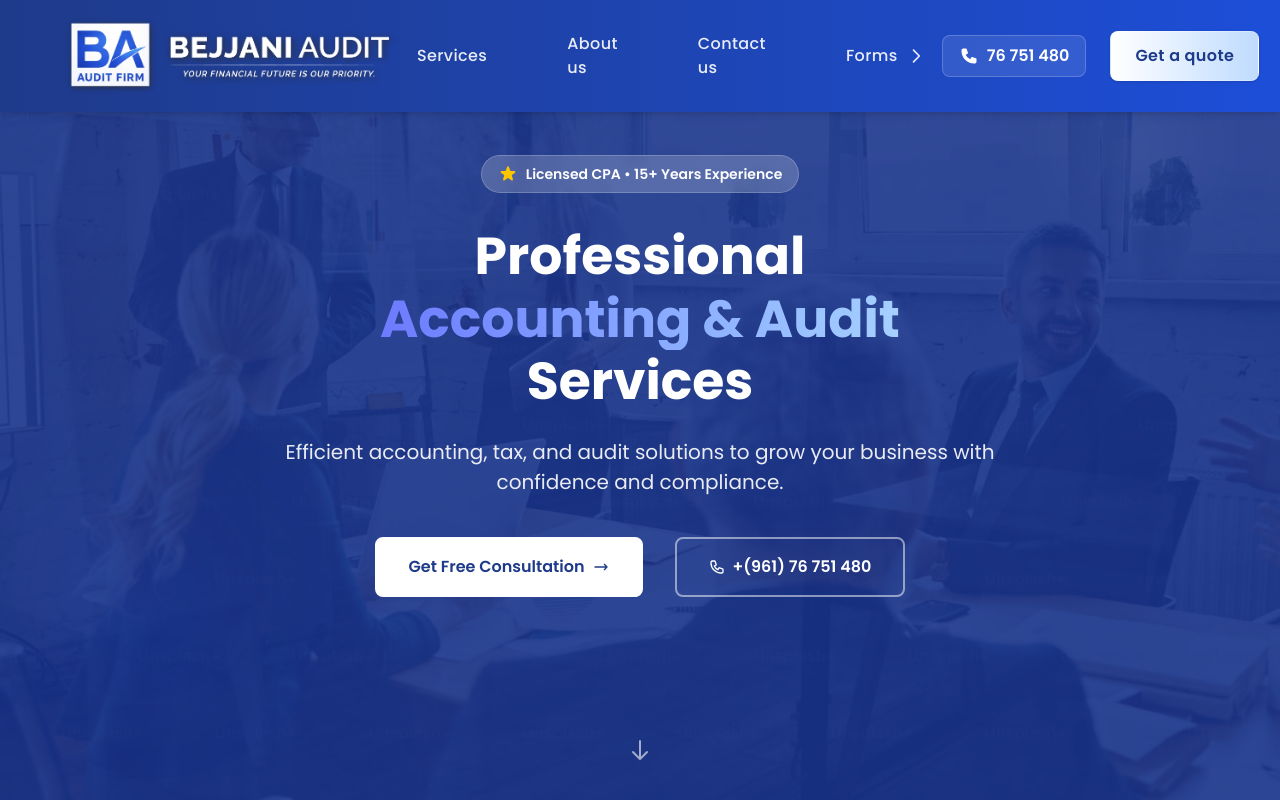
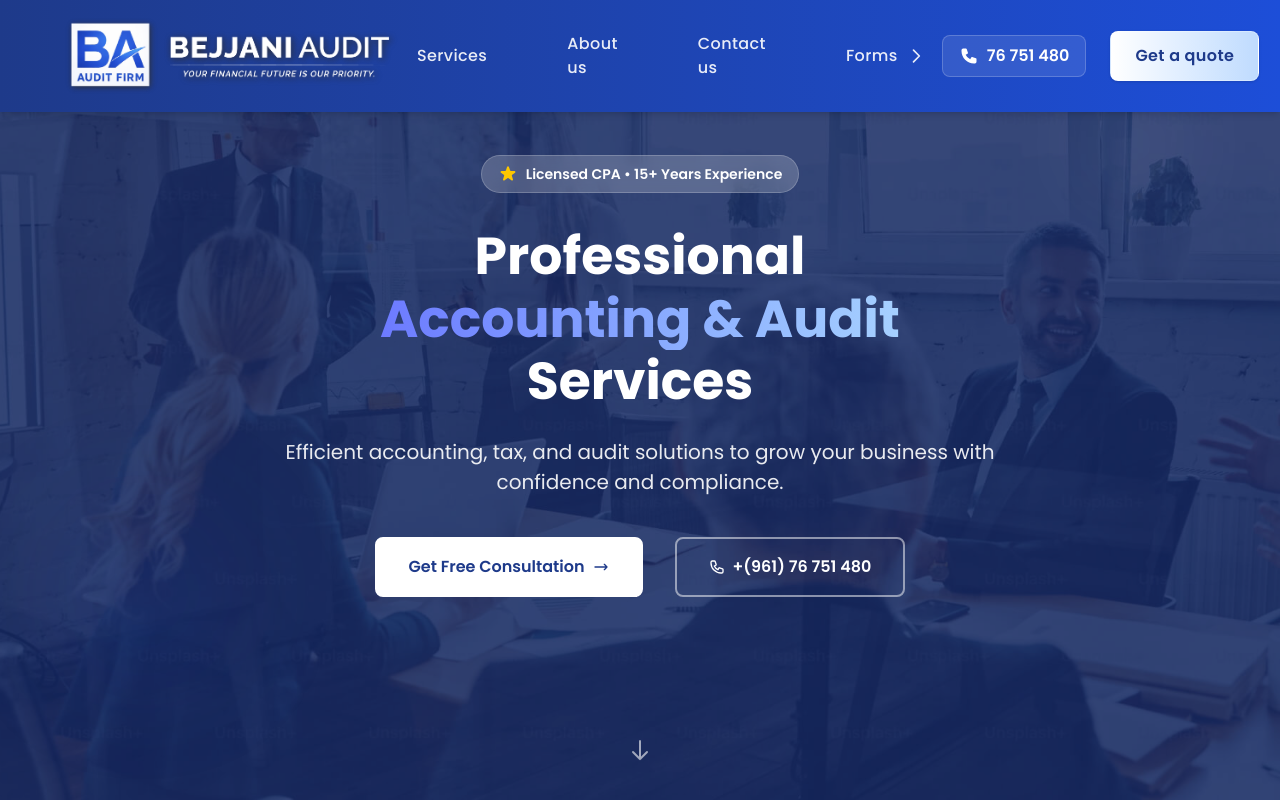
Before and after one commit to tonybejjani/bejjani-audit, a Next.js app: page / in a window 1280 px wide. Shown: the top 800 px of the page. Built offline with nearby package versions, Linux system fonts and the light colour scheme.

Commit message:
Adjust bg color of Hero section

```diff
--- a/app/page.tsx
+++ b/app/page.tsx
@@ -16,7 +16,7 @@ export default function page() {
           className="object-cover object-top"
           alt="Audit Firm accountants meeting in the office"
         />
-        <div className="absolute top-0 left-0 right-0 bottom-0 bg-primary/70"></div>
+        <div className="absolute top-0 left-0 right-0 bottom-0 bg-primary-dark/60 "></div>
 
         {/* Subtle background elements */}
         <div className="absolute inset-0">
```
